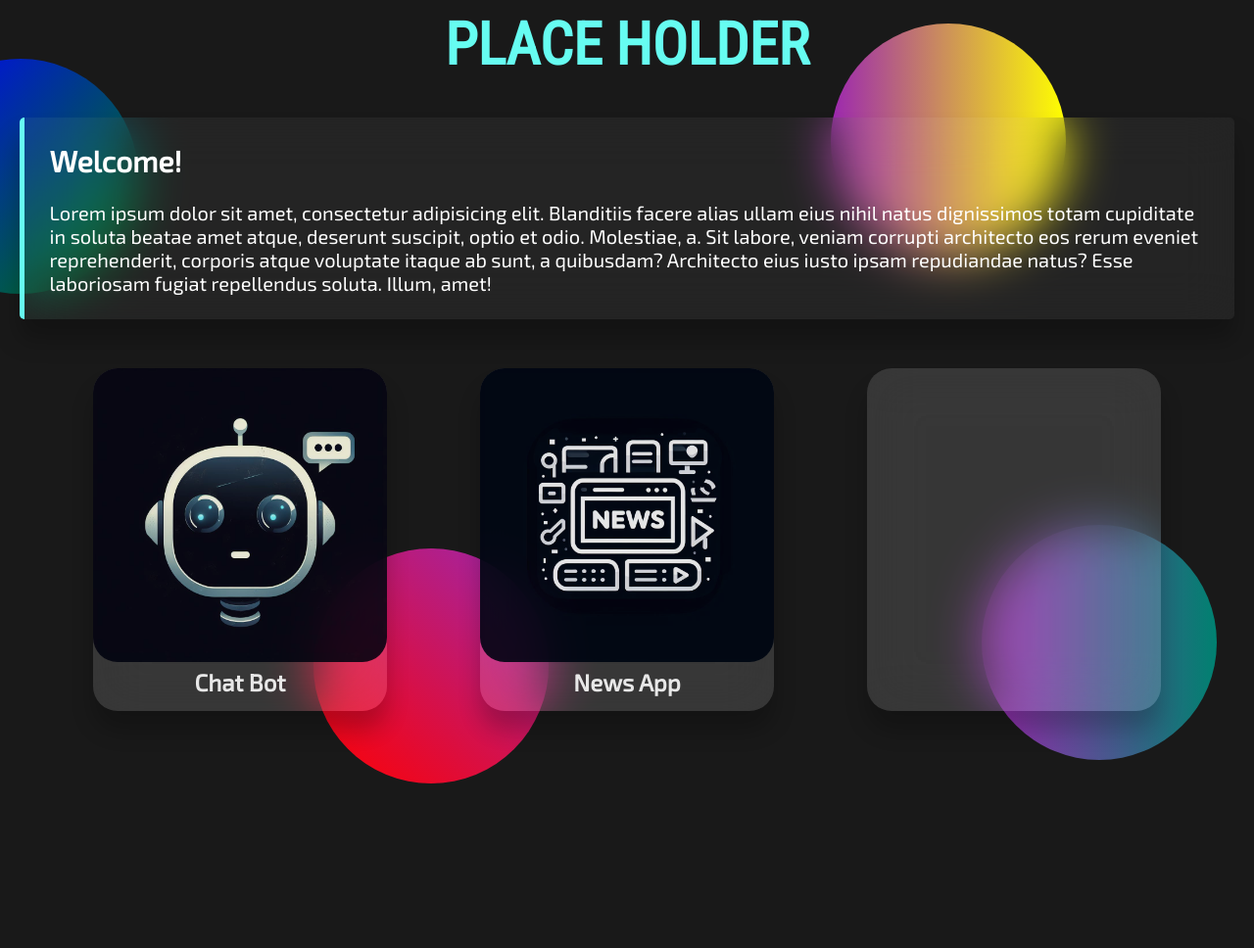
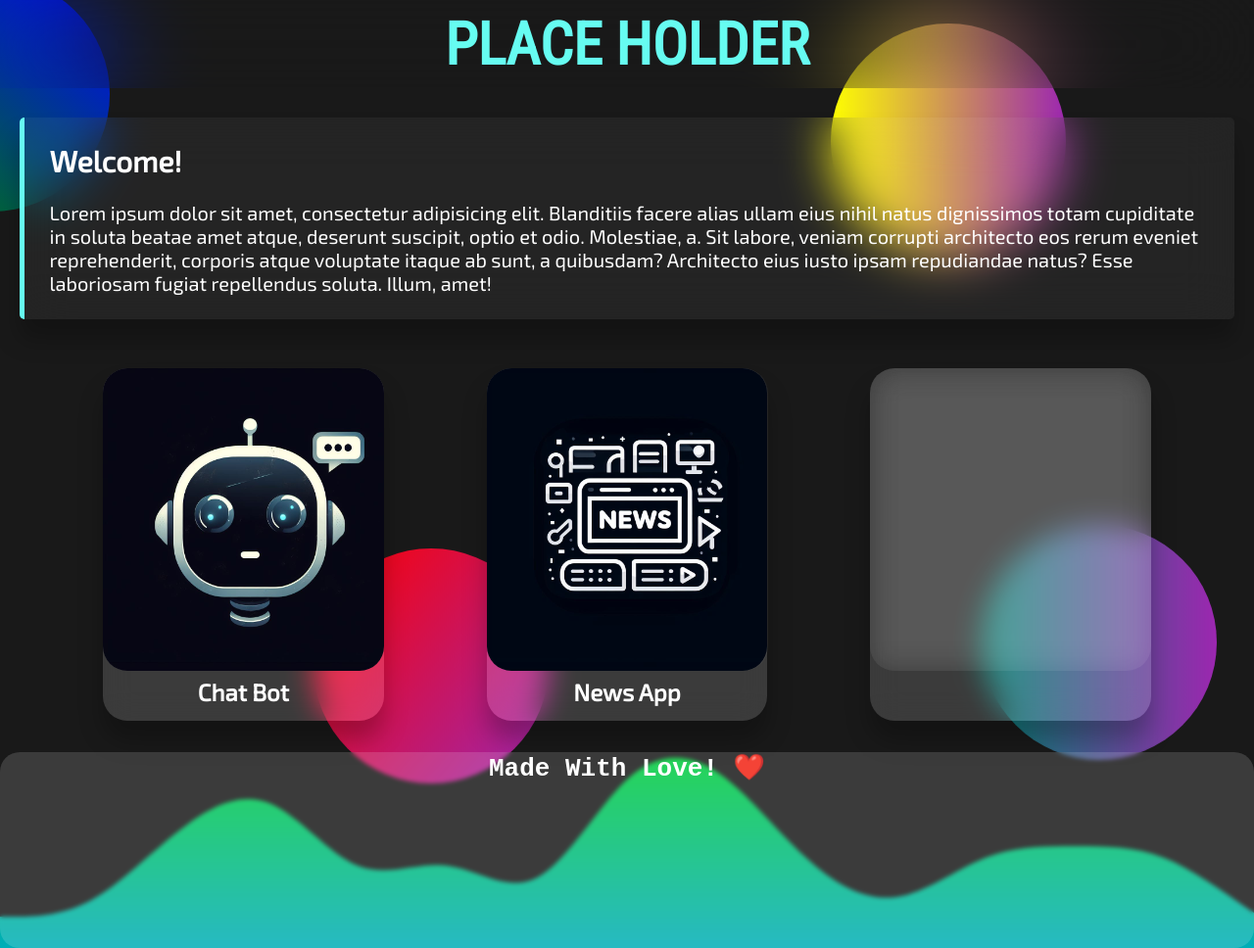
Before and after one commit to Aadit-Garg/Cyber-Scape, a website: page index.html in a window 1280 px wide. Shown: the whole page at 98% size. Drawn offline with Linux system fonts and the light colour scheme.

Commit message:
More visual changes

```diff
--- a/index.html
+++ b/index.html
@@ -50,7 +50,15 @@
 		</div>
 
 	</div>
+	<div class="footer_cont">
 
+		<div class="footer">
+			<h1>
+				Made With Love! ❤️
+			</h1>
+		</div>
+
+	</div>
 </body>
 
 </html>
--- a/try_new.css
+++ b/try_new.css
@@ -23,6 +23,7 @@ body {
     padding: 10px;
     font-family: "Roboto Condensed", 'Noto Sans', sans-serif;
     font-size: 30px;
+    backdrop-filter: blur(50px);
 }
 
 .head {
@@ -91,7 +92,8 @@ body {
     border-radius: 50%;
     top: -3%;
     left: -10%;
-    animation: move 80s infinite ease-out;
+    animation: rotate 20s infinite linear alternate;
+    /* position: sticky; */
 }
 
 .section2::after {
@@ -103,6 +105,7 @@ body {
     border-radius: 50%;
     top: 3%;
     right: 15%;
+    animation: rotate 10s infinite linear;
 }
 
 
@@ -115,53 +118,25 @@ body {
     border-radius: 50%;
     top: 70%;
     left: 25%;
-    animation: rotate 20s infinite linear;
+    animation: rotate 10s infinite linear;
 }
 
-@keyframes move {
-    0% {
-        left: -20%;
-        top: -3%;
-    }
-
-    10% {
-        top: 10%;
-    }
-
-    20% {
-        top: 15%;
-    }
-
-    30% {
-        top: 30%;
-    }
-
-    40% {
-        top: 32%;
-    }
-
-    50% {
-        top: 40%;
-    }
-
-    70% {
-        top: 60%;
-    }
-
-
-    100% {
-        left: 100%;
-        top: 70%;
-    }
-}
+@keyframes move {}
 
 @keyframes rotate {
     0% {
         transform: rotatez(0deg);
+
+    }
+
+    50% {
+        transform: rotatez(180deg);
     }
 
     100% {
         transform: rotatez(360deg);
+        width: 240px;
+        height: 240px;
     }
 }
 
@@ -177,6 +152,7 @@ body {
     border-radius: 50%;
     bottom: 3%;
     right: 3%;
+    animation: rotate 10s infinite linear;
 }
 
 .para {
@@ -191,7 +167,7 @@ body {
     margin-top: 50px;
     margin-left: auto;
     margin-right: auto;
-    margin-bottom: 30%;
+    margin-bottom: 15%;
     width: 100%;
     height: 200px;
     /* background-color: rgba(255, 255, 255, 0.05); */
@@ -231,27 +207,28 @@ a {
     position: relative;
     display: flex;
     flex-direction: column;
-    opacity: 0.9;
+    opacity: 1;
     align-items: center;
     justify-content: space-between;
-    width: 300px;
-    height: 350px;
+    width: 22.4%;
+    height: 180%;
     background-color: rgba(255, 255, 255, 0.15);
     border-radius: 25px;
     box-shadow: 0 20px 25px rgba(0, 0, 0, 0.25);
-    backdrop-filter: blur(25px);
+    backdrop-filter: blur(15px);
     transition: 0.55s;
 }
 
 .child {
     /* display: block; */
     position: relative;
-    width: 300px;
-    height: 300px;
+    width: 100%;
+    height: 85.7%;
     border-radius: 25px;
     top: 0px;
     opacity: 1;
-    transition: 0.3s;
+    transition: 0.6s;
+    backdrop-filter: blur(15px);
 }
 
 .name {
@@ -286,7 +263,7 @@ a {
 }
 
 /* change the flex direction of main div when using a phone */
-@media screen and (max-width: 700px) {
+@media screen and (max-width: 780px) {
     .maindiv {
         display: flex;
         flex-direction: column;
@@ -315,8 +292,31 @@ a {
             font-size: 50px;
         }
     }
+
+    .svg {
+        position: absolute;
+        /* opacity: 0; */
+        margin-top: 50px;
+    }
 }
 
-[data-animation] {
-    animation: var()
+
+.footer {
+    position: absolute;
+    width: 100%;
+    height: 200px;
+    background-color: rgba(255, 255, 255, 0.15);
+    backdrop-filter: blur(2px);
+    font-family: monospace;
+    text-align: center;
+    border-radius: 20px;
+
 }
+
+.footer_cont {
+    height: 200px;
+    width: 100%;
+    background-image: url('try.svg');
+    background-size: 100%;
+    background-repeat: no-repeat;
+}
```
Also changed, not shown: try.svg (added).
